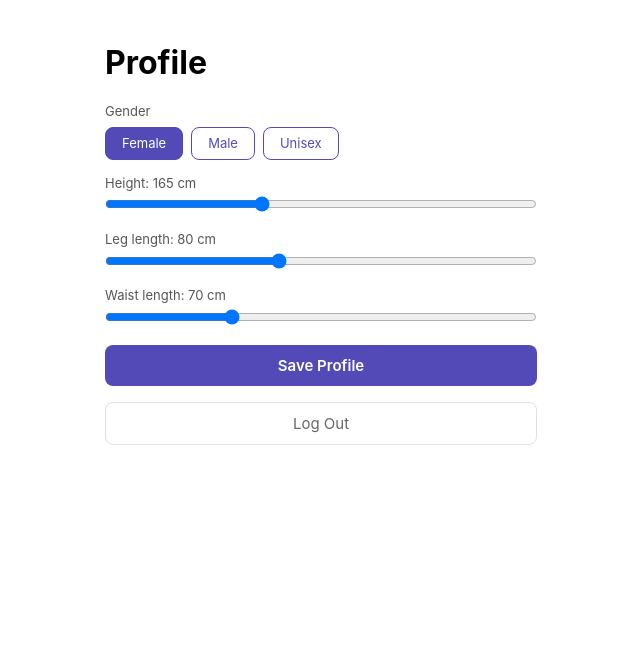
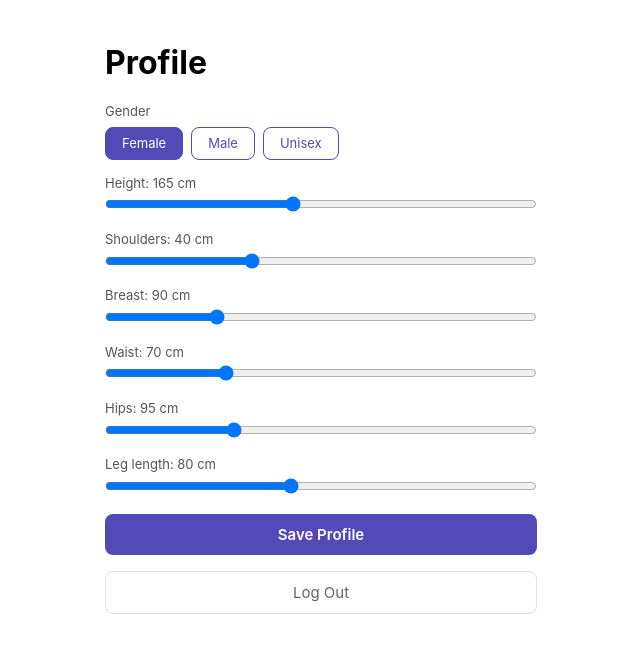
Before and after one commit to goldbergnik1993-cloud/fit-view-k8s, a React (Vite) app in the folder client/: page /profile in a window 1280 px wide. Shown: the top 652 px of the page, without its empty margins (319-959 px from the left). Built offline with nearby package versions, Linux system fonts and the light colour scheme; no server answers.

Commit message:
wip: save current changes

```diff
--- a/client/src/pages/Profile/Profile.tsx
+++ b/client/src/pages/Profile/Profile.tsx
@@ -1,15 +1,18 @@
-import { useState} from 'react';
+import { useState, useEffect } from 'react';
 import { useAuth } from '../../hooks/useAuth';
-import { request } from '../../services/api';
+import { userApi, type ProfileData } from '../../services/api';
 
-interface ProfileData {
-  height_cm: number;
-  gender: 'male' | 'female' | 'unisex';
-  leg_length_cm: number;
-  waist_length_cm: number;
-}
+const DEFAULT_FORM: ProfileData = {
+  height_cm: 165,
+  gender: 'female',
+  shoulders_length_cm: 40,
+  breast_length_cm: 90,
+  waist_length_cm: 70,
+  hips_length_cm: 95,
+  leg_length_cm: 80,
+};
 
-const GENDER_OPTIONS: { label: string; value: ProfileData['gender'] }[] = [
+const GENDER_OPTIONS: { label: string; value: NonNullable<ProfileData['gender']> }[] = [
   { label: 'Female', value: 'female' },
   { label: 'Male', value: 'male' },
   { label: 'Unisex', value: 'unisex' },
@@ -17,15 +20,33 @@ const GENDER_OPTIONS: { label: string; value: ProfileData['gender'] }[] = [
 
 const Profile = () => {
   const { user, logout } = useAuth();
-  const [form, setForm] = useState<ProfileData>({
-    height_cm: 165,
-    gender: 'female',
-    leg_length_cm: 80,
-    waist_length_cm: 70,
-  });
-  const [loading, setLoading] = useState(false);
+  const [form, setForm] = useState<ProfileData>(DEFAULT_FORM);
+  const [profileExists, setProfileExists] = useState(false);
+  const [loading, setLoading] = useState(true);
+  const [saving, setSaving] = useState(false);
   const [success, setSuccess] = useState(false);
   const [error, setError] = useState<string | null>(null);
+
+  // Load existing profile
+  useEffect(() => {
+    userApi.getProfile()
+      .then((profile) => {
+        setForm({
+          height_cm: profile.height_cm,
+          gender: profile.gender,
+          shoulders_length_cm: profile.shoulders_length_cm,
+          breast_length_cm: profile.breast_length_cm,
+          waist_length_cm: profile.waist_length_cm,
+          hips_length_cm: profile.hips_length_cm,
+          leg_length_cm: profile.leg_length_cm,
+        });
+        setProfileExists(true);
+      })
+      .catch(() => {
+        setProfileExists(false);
+      })
+      .finally(() => setLoading(false));
+  }, []);
 
   const handleChange = (field: keyof ProfileData, value: string | number) => {
     setForm(prev => ({ ...prev, [field]: value }));
@@ -33,51 +54,46 @@ const Profile = () => {
   };
 
   const handleSubmit = async () => {
-    setLoading(true);
+    setSaving(true);
     setError(null);
     setSuccess(false);
     try {
-      await request('/user/profile', {
-        method: 'PATCH',
-        body: JSON.stringify(form),
-      }, true);
+      if (profileExists) {
+        await userApi.updateProfile(form);
+      } else {
+        await userApi.createProfile(form);
+        setProfileExists(true);
+      }
       setSuccess(true);
     } catch (err: unknown) {
       setError(err instanceof Error ? err.message : 'Unknown error');
     } finally {
-      setLoading(false);
+      setSaving(false);
     }
   };
+
+  if (loading) return <div style={{ padding: '24px' }}>Loading...</div>;
 
   return (
     <div style={{ padding: '24px', maxWidth: '480px', margin: '0 auto' }}>
       <h1>Profile</h1>
-      {user && (
-        <p style={{ color: '#666', marginBottom: '24px' }}>{user.email}</p>
-      )}
+      {user && <p style={{ color: '#666', marginBottom: '24px' }}>{user.email}</p>}
 
       <div style={{ display: 'flex', flexDirection: 'column', gap: '16px' }}>
 
         {/* Gender */}
         <div>
-          <label style={{ display: 'block', fontSize: '13px', color: '#555', marginBottom: '8px' }}>
-            Gender
-          </label>
+          <label style={{ display: 'block', fontSize: '13px', color: '#555', marginBottom: '8px' }}>Gender</label>
           <div style={{ display: 'flex', gap: '8px' }}>
             {GENDER_OPTIONS.map(({ label, value }) => (
-              <button
-                key={value}
-                onClick={() => handleChange('gender', value)}
+              <button key={value} onClick={() => handleChange('gender', value)}
                 style={{
-                  padding: '8px 16px',
-                  borderRadius: '8px',
+                  padding: '8px 16px', borderRadius: '8px',
                   border: '1px solid #534AB7',
                   background: form.gender === value ? '#534AB7' : 'white',
                   color: form.gender === value ? 'white' : '#534AB7',
-                  cursor: 'pointer',
-                  fontSize: '13px',
-                }}
-              >
+                  cursor: 'pointer', fontSize: '13px',
+                }}>
                 {label}
               </button>
             ))}
@@ -89,106 +105,80 @@ const Profile = () => {
           <label style={{ display: 'block', fontSize: '13px', color: '#555', marginBottom: '6px' }}>
             Height: {form.height_cm} cm
           </label>
-          <input
-            type="range"
-            min={140}
-            max={210}
-            value={form.height_cm}
+          <input type="range" min={100} max={250} value={form.height_cm}
             onChange={e => handleChange('height_cm', Number(e.target.value))}
-            style={{ width: '100%' }}
-          />
+            style={{ width: '100%' }} />
         </div>
 
-        {/* Leg length */}
+        {/* Shoulders */}
+        <div>
+          <label style={{ display: 'block', fontSize: '13px', color: '#555', marginBottom: '6px' }}>
+            Shoulders: {form.shoulders_length_cm} cm
+          </label>
+          <input type="range" min={30} max={60} value={form.shoulders_length_cm}
+            onChange={e => handleChange('shoulders_length_cm', Number(e.target.value))}
+            style={{ width: '100%' }} />
+        </div>
+
+        {/* Breast */}
+        <div>
+          <label style={{ display: 'block', fontSize: '13px', color: '#555', marginBottom: '6px' }}>
+            Breast: {form.breast_length_cm} cm
+          </label>
+          <input type="range" min={60} max={180} value={form.breast_length_cm}
+            onChange={e => handleChange('breast_length_cm', Number(e.target.value))}
+            style={{ width: '100%' }} />
+        </div>
+
+        {/* Waist */}
+        <div>
+          <label style={{ display: 'block', fontSize: '13px', color: '#555', marginBottom: '6px' }}>
+            Waist: {form.waist_length_cm} cm
+          </label>
+          <input type="range" min={40} max={150} value={form.waist_length_cm}
+            onChange={e => handleChange('waist_length_cm', Number(e.target.value))}
+            style={{ width: '100%' }} />
+        </div>
+
+        {/* Hips */}
+        <div>
+          <label style={{ display: 'block', fontSize: '13px', color: '#555', marginBottom: '6px' }}>
+            Hips: {form.hips_length_cm} cm
+          </label>
+          <input type="range" min={60} max={180} value={form.hips_length_cm}
+            onChange={e => handleChange('hips_length_cm', Number(e.target.value))}
+            style={{ width: '100%' }} />
+        </div>
+
+        {/* Leg */}
         <div>
           <label style={{ display: 'block', fontSize: '13px', color: '#555', marginBottom: '6px' }}>
             Leg length: {form.leg_length_cm} cm
           </label>
-          <input
-            type="range"
-            min={60}
-            max={110}
-            value={form.leg_length_cm}
+          <input type="range" min={50} max={120} value={form.leg_length_cm}
             onChange={e => handleChange('leg_length_cm', Number(e.target.value))}
-            style={{ width: '100%' }}
-          />
+            style={{ width: '100%' }} />
         </div>
 
-        {/* Waist length */}
-        <div>
-          <label style={{ display: 'block', fontSize: '13px', color: '#555', marginBottom: '6px' }}>
-            Waist length: {form.waist_length_cm} cm
-          </label>
-          <input
-            type="range"
-            min={50}
-            max={120}
-            value={form.waist_length_cm}
-            onChange={e => handleChange('waist_length_cm', Number(e.target.value))}
-            style={{ width: '100%' }}
-          />
-        </div>
-
-        {/* Error */}
         {error && (
-          <div style={{
-            padding: '12px',
-            background: '#fff0f0',
-            border: '1px solid #ffcccc',
-            borderRadius: '8px',
-            color: '#cc0000',
-            fontSize: '13px',
-          }}>
+          <div style={{ padding: '12px', background: '#fff0f0', border: '1px solid #ffcccc', borderRadius: '8px', color: '#cc0000', fontSize: '13px' }}>
             {error}
           </div>
         )}
 
-        {/* Success */}
         {success && (
-          <div style={{
-            padding: '12px',
-            background: '#f0fff0',
-            border: '1px solid #ccffcc',
-            borderRadius: '8px',
-            color: '#007700',
-            fontSize: '13px',
-          }}>
+          <div style={{ padding: '12px', background: '#f0fff0', border: '1px solid #ccffcc', borderRadius: '8px', color: '#007700', fontSize: '13px' }}>
             Profile saved successfully!
           </div>
         )}
 
-        {/* Save button */}
-        <button
-          onClick={handleSubmit}
-          disabled={loading}
-          style={{
-            padding: '12px',
-            borderRadius: '8px',
-            border: 'none',
-            background: '#534AB7',
-            color: 'white',
-            fontSize: '15px',
-            fontWeight: 600,
-            cursor: loading ? 'not-allowed' : 'pointer',
-            opacity: loading ? 0.7 : 1,
-          }}
-        >
-          {loading ? 'Saving...' : 'Save Profile'}
+        <button onClick={handleSubmit} disabled={saving}
+          style={{ padding: '12px', borderRadius: '8px', border: 'none', background: '#534AB7', color: 'white', fontSize: '15px', fontWeight: 600, cursor: saving ? 'not-allowed' : 'pointer', opacity: saving ? 0.7 : 1 }}>
+          {saving ? 'Saving...' : 'Save Profile'}
         </button>
 
-        {/* Logout */}
-        <button
-          onClick={logout}
-          style={{
-            padding: '12px',
-            borderRadius: '8px',
-            border: '1px solid #e0e0e0',
-            background: 'white',
-            color: '#666',
-            fontSize: '15px',
-            cursor: 'pointer',
-          }}
-        >
+        <button onClick={logout}
+          style={{ padding: '12px', borderRadius: '8px', border: '1px solid #e0e0e0', background: 'white', color: '#666', fontSize: '15px', cursor: 'pointer' }}>
           Log Out
         </button>
 
```
